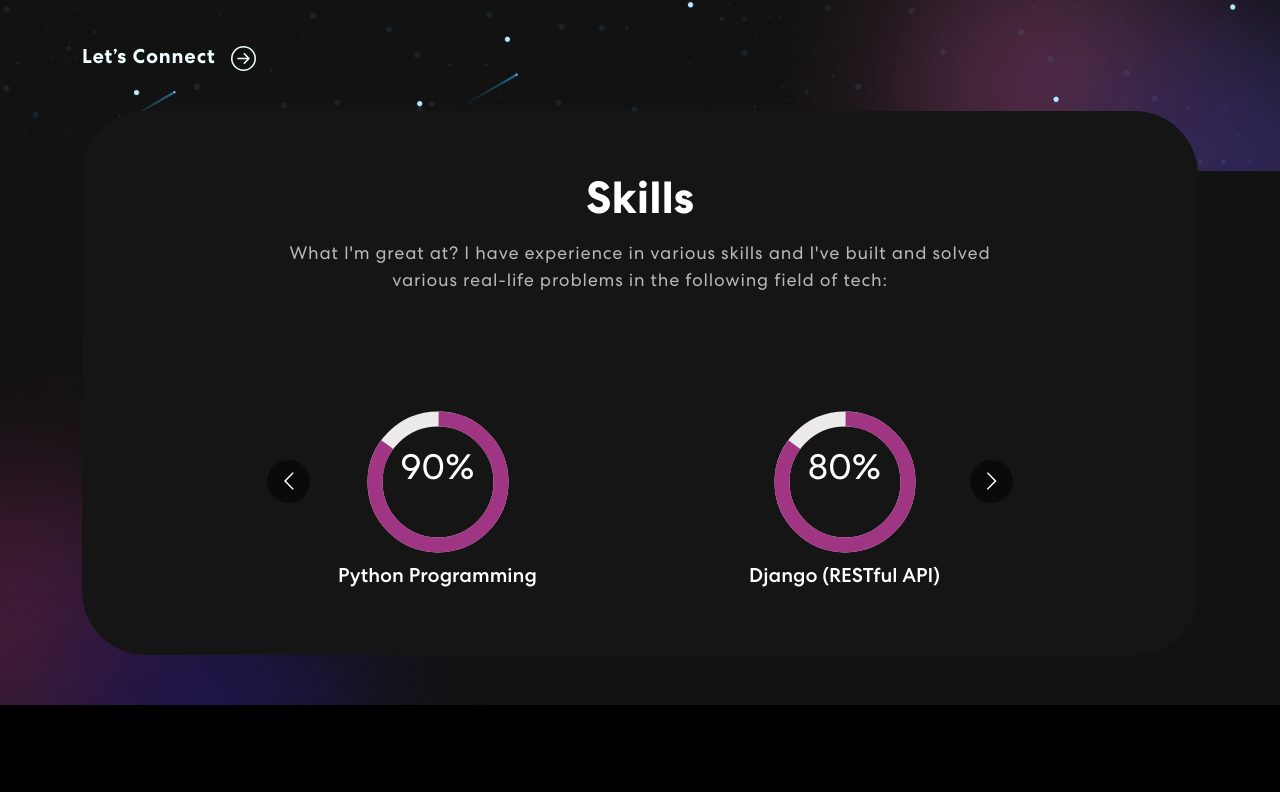
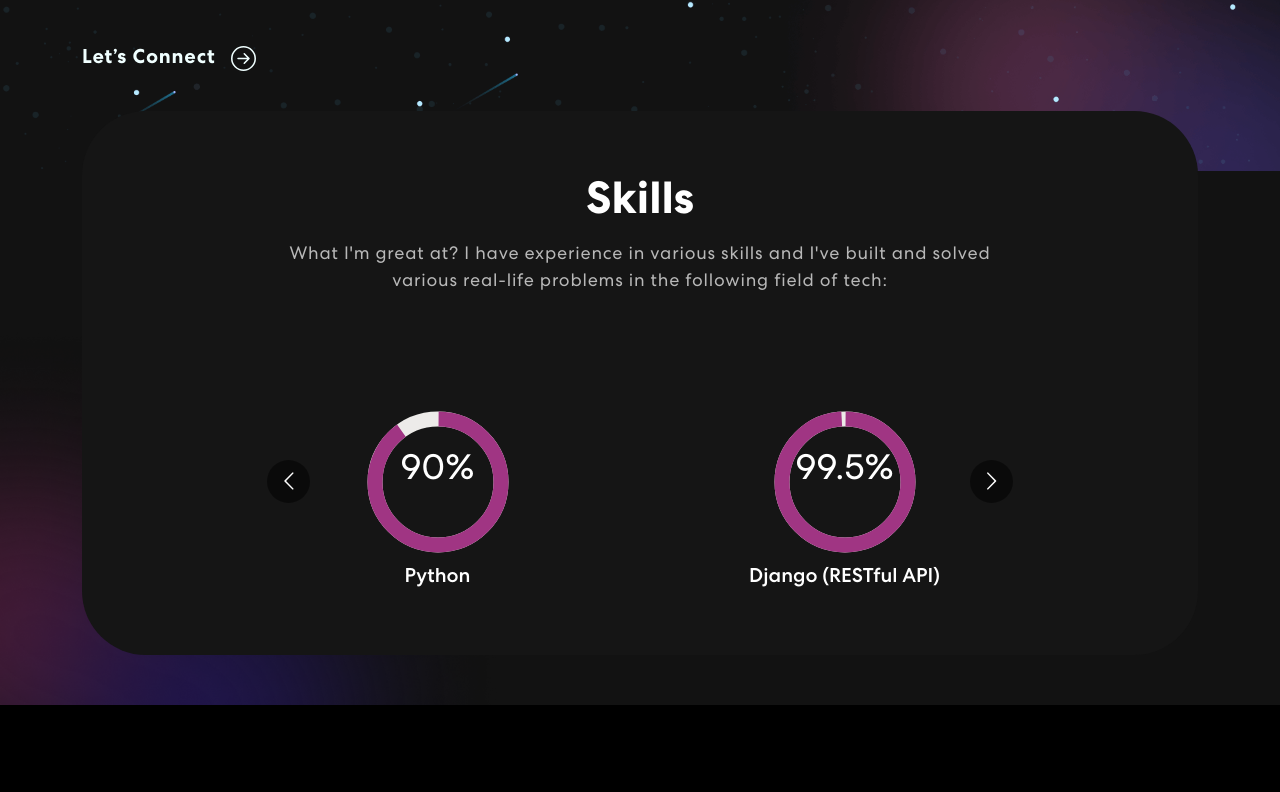
Before and after one commit to isaacrobert33/robertix, a React (Create React App) app: page / in a window 1280 px wide. Shown: the part 496-1288 px from the top of the page. Built offline with nearby package versions, Linux system fonts and the light colour scheme.

Commit message:
Update Skills.jsx

```diff
--- a/src/components/Skills.jsx
+++ b/src/components/Skills.jsx
@@ -35,28 +35,34 @@ export const Skills = () => {
                         <p>What I'm great at? I have experience in various skills and I've built and solved <br></br>various real-life problems in the following field of tech:</p>
                         <Carousel responsive={responsive} infinite={true} className="owl-carousel owl-theme skill-slider">
                             <div className="item">
-                                <CircularProgress value={85} size="150px" color="#a03583">
+                                <CircularProgress value={90} size="150px" color="#a03583">
                                   <CircularProgressLabel>90%</CircularProgressLabel>
                                 </CircularProgress>
-                                <h5>Python Programming</h5>
+                                <h5>Python</h5>
                             </div>
                             <div className="item">
-                                <CircularProgress value={85} size="150px" color="#a03583">
-                                  <CircularProgressLabel>80%</CircularProgressLabel>
+                                <CircularProgress value={99} size="150px" color="#a03583">
+                                  <CircularProgressLabel>99.5%</CircularProgressLabel>
                                 </CircularProgress>
                                 <h5>Django (RESTful API)</h5>
                             </div>
                             <div className="item">
-                                <CircularProgress value={85} size="150px" color="#a03583">
+                                <CircularProgress value={90} size="150px" color="#a03583">
                                   <CircularProgressLabel>90%</CircularProgressLabel>
                                 </CircularProgress>
                                 <h5>Flask</h5>
                             </div>
                             <div className="item">
-                                <CircularProgress value={85} size="150px" color="#a03583">
-                                  <CircularProgressLabel>80%</CircularProgressLabel>
+                                <CircularProgress value={90} size="150px" color="#a03583">
+                                  <CircularProgressLabel>90%</CircularProgressLabel>
                                 </CircularProgress>
-                                <h5>Kivy/Material Design</h5>
+                                <h5>MongoDB</h5>
+                            </div>
+                            <div className="item">
+                                <CircularProgress value={90} size="150px" color="#a03583">
+                                  <CircularProgressLabel>90%</CircularProgressLabel>
+                                </CircularProgress>
+                                <h5>Postgres</h5>
                             </div>
                             <div className="item">
                                 <CircularProgress value={85} size="150px" color="#a03583">
@@ -77,7 +83,7 @@ export const Skills = () => {
                                 <h5>CSS3</h5>
                             </div>
                             <div className="item">
-                               <CircularProgress value={90} size="150px" color="#a03583">
+                               <CircularProgress value={75} size="150px" color="#a03583">
                                   <CircularProgressLabel>75%</CircularProgressLabel>
                                 </CircularProgress>
                                 <h5>React.JS</h5>
@@ -88,7 +94,6 @@ export const Skills = () => {
                                 </CircularProgress>
                                 <h5>Svelte.JS</h5>
                             </div>
-
                         </Carousel>
                     </div>
                 </div>
```
